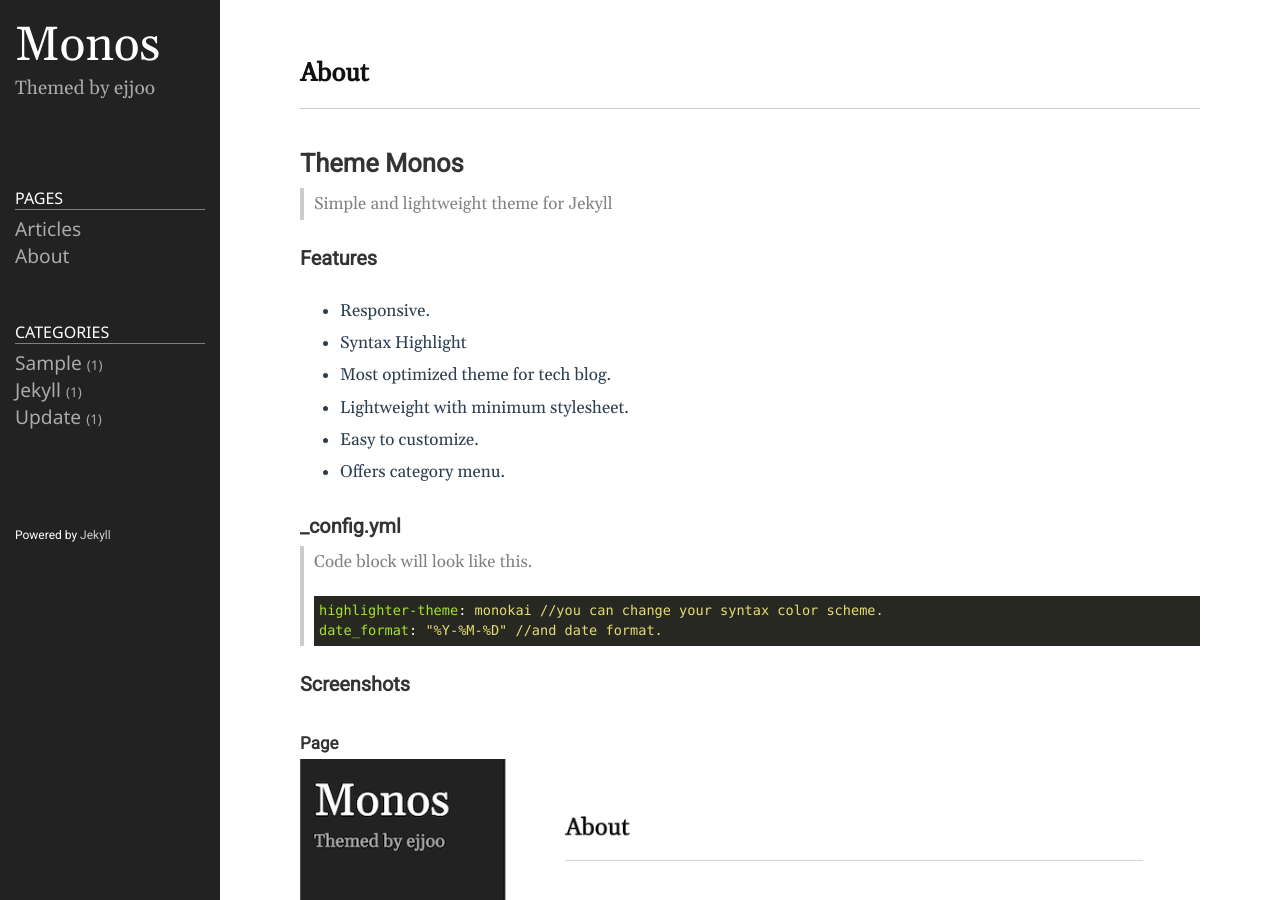
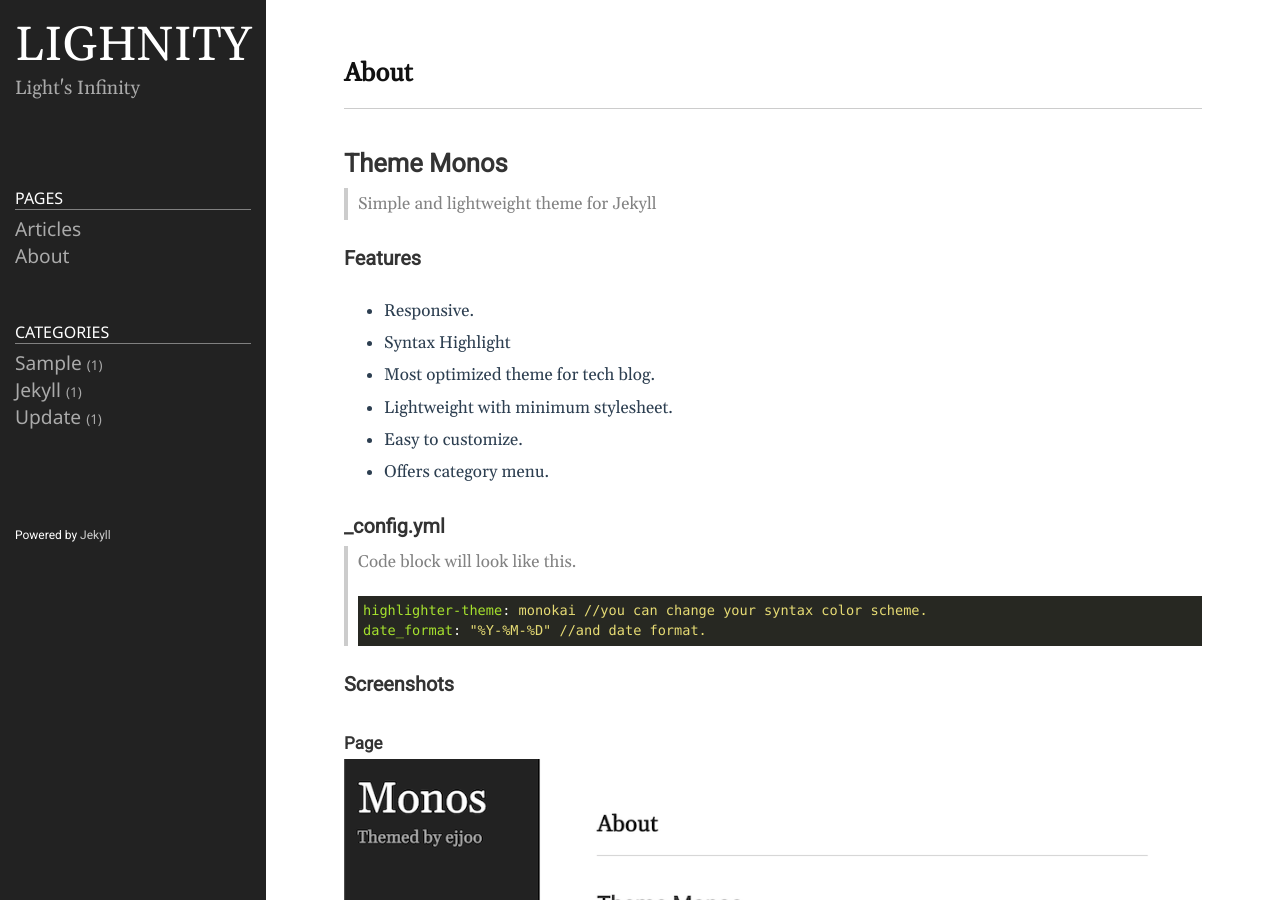
Before and after one commit to lighnity/lighnity.github.io, a Jekyll site: the page built from README.md, in a window 1280 px wide and 900 px high. Built offline with Jekyll 4.4.1, drawn with Linux system fonts in a browser that asks for light colours.

Commit message:
Update _config.yml

```diff
--- a/_config.yml
+++ b/_config.yml
@@ -18,10 +18,10 @@
 # You can create any custom variable you would like, and they will be accessible
 # in the templates via {{ site.myvariable }}.
 
-title: Monos
+title: LIGHNITY
 email: ghkfus179@gmail.com
 description: >- # this means to ignore newlines until "baseurl:"
-  Themed by ejjoo
+  Light's Infinity
 baseurl: "/" # the subpath of your site, e.g. /blog
 url: "http://lighnity.github.io" # the base hostname & protocol for your site, e.g. http://example.com
 github_username: lighnity
```
